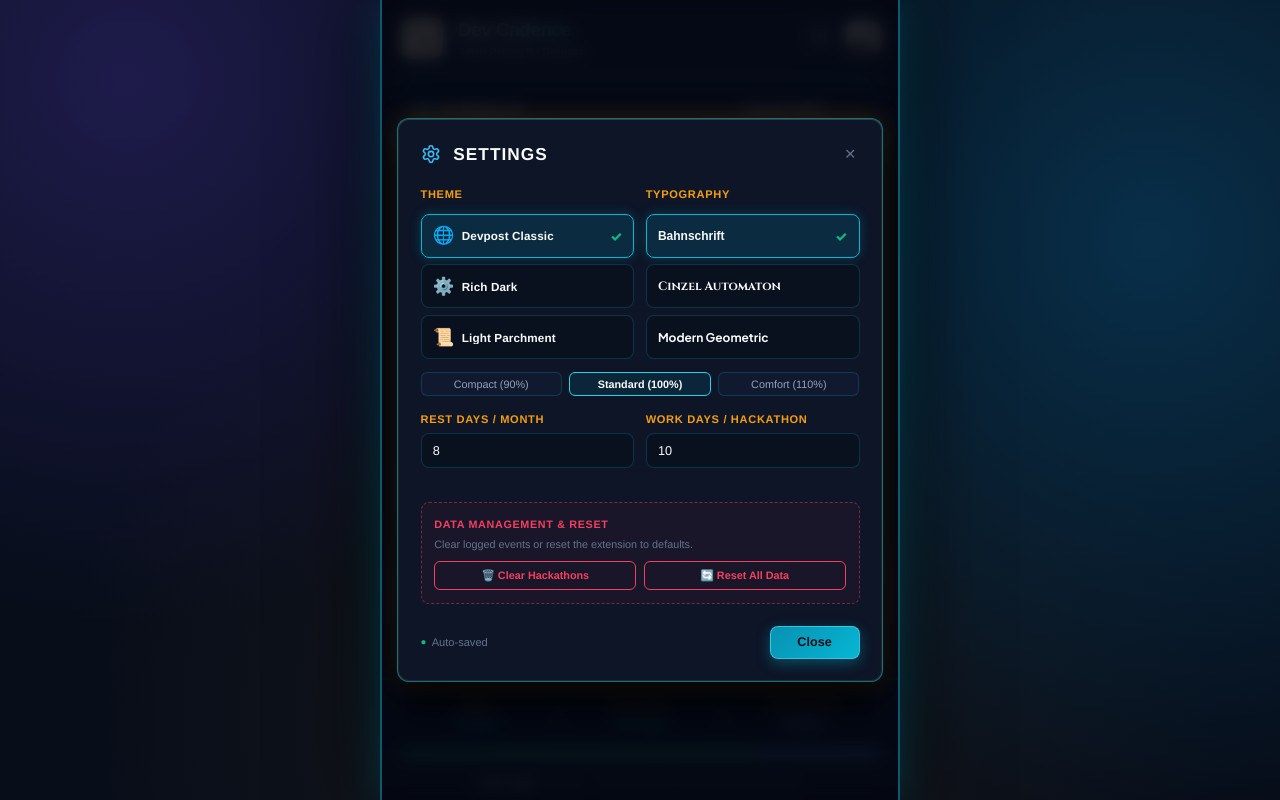
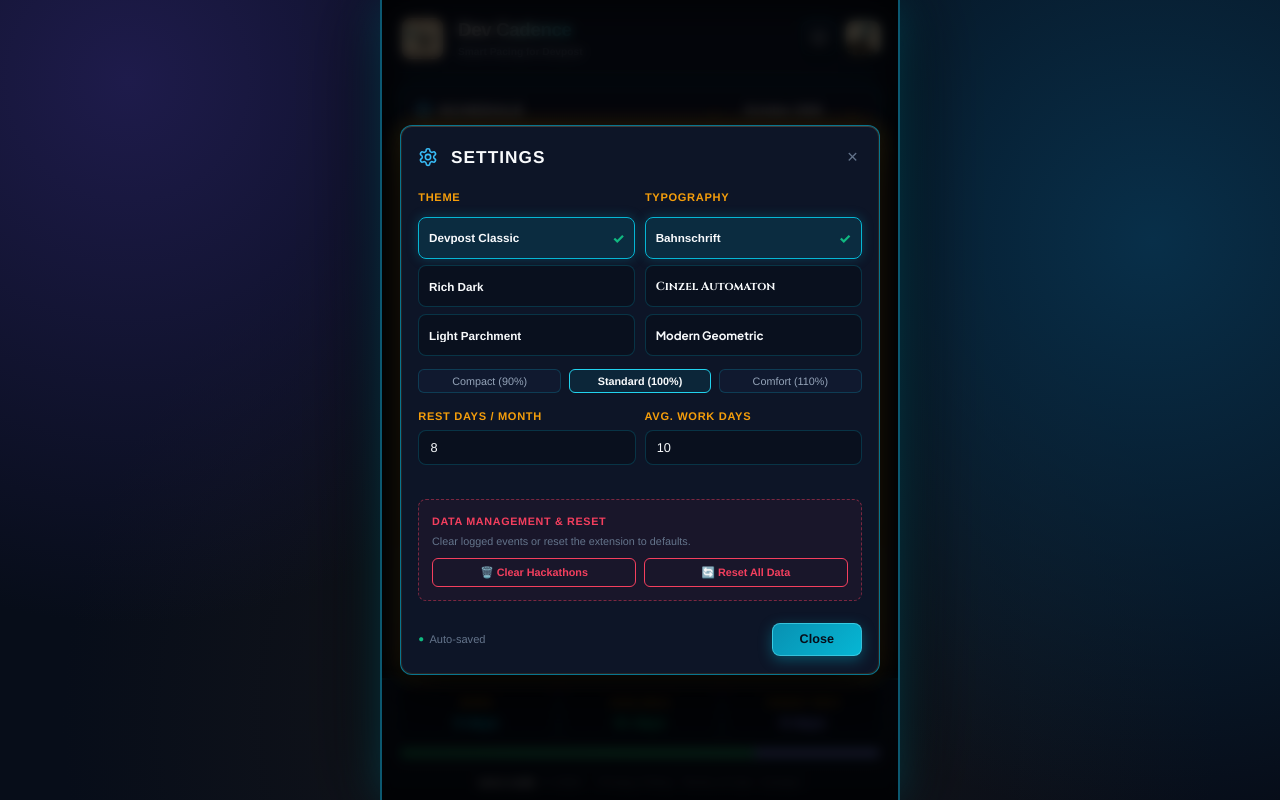
Before and after one commit to vero-code/dev-cadence, a React (Vite) app: page / in a window 1280 px wide. Both pictures are taken after a click on the button 819 px from the left and 38 px from the top of the page. Built offline with nearby package versions, Linux system fonts and the light colour scheme.

Commit message:
fix: enforce startDate <= endDate

```diff
--- a/src/components/Icons.jsx
+++ b/src/components/Icons.jsx
@@ -116,3 +116,24 @@ export const ChevronDownIcon = ({ size = 10, className = '' }) => (
     <polyline points="4 6 8 10 12 6" />
   </svg>
 );
+
+/**
+ * Mathematically centered plus icon for buttons
+ */
+export const PlusIcon = ({ size = 11, className = '', strokeWidth = 2.4 }) => (
+  <svg
+    className={`tracker-plus-icon ${className}`}
+    width={size}
+    height={size}
+    viewBox="0 0 12 12"
+    fill="none"
+    stroke="currentColor"
+    strokeWidth={strokeWidth}
+    strokeLinecap="round"
+    strokeLinejoin="round"
+    aria-hidden="true"
+  >
+    <line x1="6" y1="2" x2="6" y2="10" />
+    <line x1="2" y1="6" x2="10" y2="6" />
+  </svg>
+);
--- a/src/components/PipelineTable.jsx
+++ b/src/components/PipelineTable.jsx
@@ -5,6 +5,7 @@ import {
   TableViewIcon,
   FilterArrowsIcon,
   ChevronDownIcon,
+  PlusIcon,
 } from './Icons';
 
 const MONTH_ABBR = ['Jan', 'Feb', 'Mar', 'Apr', 'May', 'Jun', 'Jul', 'Aug', 'Sep', 'Oct', 'Nov', 'Dec'];
@@ -200,8 +201,9 @@ export const PipelineTable = ({
               <TableViewIcon size={14} />
             </button>
           </div>
-          <button type="button" className="btn-primary" onClick={onAddNew}>
-            <span>+</span> Hackathon
+          <button type="button" className="btn-primary tracker-add-btn" onClick={onAddNew} title="Log Hackathon">
+            <PlusIcon size={11} strokeWidth={2.4} />
+            <span className="tracker-add-label">Hackathon</span>
           </button>
         </div>
       </div>
--- a/src/components/SettingsModal.jsx
+++ b/src/components/SettingsModal.jsx
@@ -130,10 +130,7 @@ export const SettingsModal = ({
                       className={`theme-option-btn ${isSelected ? 'active' : ''}`}
                       onClick={() => handleThemeClick(t.id)}
                     >
-                      <span className="theme-option-icon">{t.icon}</span>
-                      <div className="theme-option-text">
-                        <div className="theme-option-name">{t.name}</div>
-                      </div>
+                      <span className="theme-option-title">{t.name}</span>
                       {isSelected && <span className="theme-option-check">✓</span>}
                     </button>
                   );
@@ -199,7 +196,7 @@ export const SettingsModal = ({
             </div>
 
             <div className="form-group">
-              <label className="form-label">Work Days / Hackathon</label>
+              <label className="form-label">Avg. Work Days</label>
               <input
                 type="number"
                 min="1"
--- a/src/index.css
+++ b/src/index.css
@@ -755,6 +755,7 @@ body:has([data-theme="devpost"]) {
   border-radius: var(--radius);
   padding: 0.75rem 0.85rem;
   overflow: hidden;
+  container-type: inline-size;
   box-shadow:
     inset 0 0 0 1px rgba(245, 158, 11, 0.12),
     inset 0 1px 0 rgba(255, 255, 255, 0.1),
@@ -767,17 +768,20 @@ body:has([data-theme="devpost"]) {
   display: flex;
   justify-content: space-between;
   align-items: center;
-  gap: 0.5rem;
+  gap: 0.35rem;
   flex-shrink: 0;
   padding-bottom: 0.45rem;
   border-bottom: 1px solid var(--border-subtle);
   margin-bottom: 0.25rem;
+  min-width: 0;
 }
 
 .tracker-heading-group {
   display: flex;
   align-items: center;
-  gap: 0.65rem;
+  gap: 0.35rem;
+  min-width: 0;
+  flex-shrink: 1;
 }
 
 .tracker-badge-icon {
@@ -799,16 +803,19 @@ body:has([data-theme="devpost"]) {
   position: relative;
   display: inline-flex;
   align-items: center;
+  flex-shrink: 0;
 }
 
 .tracker-filter-btn {
   display: inline-flex;
   align-items: center;
-  gap: 0.35rem;
+  gap: 0.25rem;
   background: var(--bg-input);
   border: 1px solid var(--border-subtle);
   border-radius: 6px;
-  padding: 0.24rem 0.55rem;
+  padding: 0 0.45rem;
+  height: 28px;
+  box-sizing: border-box;
   font-family: var(--font-heading);
   font-size: 0.72rem;
   font-weight: 600;
@@ -816,6 +823,8 @@ body:has([data-theme="devpost"]) {
   cursor: pointer;
   transition: all 0.18s ease;
   user-select: none;
+  white-space: nowrap;
+  flex-shrink: 0;
 }
 
 .tracker-filter-btn:hover {
@@ -964,19 +973,73 @@ body:has([data-theme="devpost"]) {
 .pipeline-header-actions {
   display: flex;
   align-items: center;
-  gap: 0.45rem;
+  gap: 0.35rem;
+  flex-shrink: 0;
 }
 
 .pipeline-header-actions .btn-primary {
   height: 28px;
-  padding: 0 0.8rem;
+  padding: 0 0.65rem;
   font-size: 0.74rem;
-  letter-spacing: 0.06em;
+  letter-spacing: 0.05em;
   display: inline-flex;
   align-items: center;
   justify-content: center;
   box-sizing: border-box;
   gap: 0.35rem;
+  white-space: nowrap;
+  flex-shrink: 0;
+}
+
+.tracker-plus-icon {
+  display: block;
+  flex-shrink: 0;
+}
+
+@container (max-width: 440px) {
+  .section-heading {
+    font-size: 0.85rem;
+    gap: 0.25rem;
+  }
+  .tracker-add-label {
+    display: none;
+  }
+  .pipeline-header-actions .btn-primary.tracker-add-btn {
+    width: 28px;
+    height: 28px;
+    padding: 0;
+    min-width: 28px;
+    display: inline-flex;
+    align-items: center;
+    justify-content: center;
+    border-radius: 7px;
+  }
+  .tracker-filter-btn {
+    padding: 0 0.35rem;
+  }
+}
+
+@media (max-width: 440px) {
+  .section-heading {
+    font-size: 0.85rem;
+    gap: 0.25rem;
+  }
+  .tracker-add-label {
+    display: none;
+  }
+  .pipeline-header-actions .btn-primary.tracker-add-btn {
+    width: 28px;
+    height: 28px;
+    padding: 0;
+    min-width: 28px;
+    display: inline-flex;
+    align-items: center;
+    justify-content: center;
+    border-radius: 7px;
+  }
+  .tracker-filter-btn {
+    padding: 0 0.35rem;
+  }
 }
 
 .view-mode-toggle {
@@ -1839,13 +1902,13 @@ body:has([data-theme="devpost"]) {
 .modal-overlay {
   position: fixed;
   inset: 0;
-  background: var(--backdrop-bg);
-  backdrop-filter: blur(8px);
+  background: rgba(0, 0, 0, 0.78);
+  backdrop-filter: blur(6px);
   display: flex;
   align-items: center;
   justify-content: center;
   z-index: 100;
-  padding: 1rem;
+  padding: 0.5rem;
   animation: fadeIn 0.2s ease;
 }
 
@@ -1853,9 +1916,10 @@ body:has([data-theme="devpost"]) {
   background: var(--modal-bg);
   border: 1.5px solid var(--border-hover);
   border-radius: var(--radius);
-  padding: 1.5rem;
+  padding: 1.25rem 1.15rem;
   width: 100%;
-  max-width: 500px;
+  max-width: 480px;
+  box-sizing: border-box;
   box-shadow:
     inset 0 0 0 1px rgba(245, 158, 11, 0.12),
     inset 0 1px 0 rgba(255, 255, 255, 0.1),
@@ -2005,8 +2069,17 @@ body:has([data-theme="devpost"]) {
 
 .form-row-2 {
   display: grid;
-  grid-template-columns: 1fr 1fr;
-  gap: 0.75rem;
+  grid-template-columns: minmax(0, 1fr) minmax(0, 1fr);
+  gap: 0.6rem;
+  width: 100%;
+  box-sizing: border-box;
+}
+
+@media (max-width: 380px) {
+  .form-row-2 {
+    grid-template-columns: 1fr;
+    gap: 0.5rem;
+  }
 }
 
 .color-picker-row {
@@ -2145,19 +2218,20 @@ body:has([data-theme="devpost"]) {
   filter: brightness(1.1);
   transform: translateY(-1px);
   box-shadow: 0 6px 18px rgba(244, 63, 94, 0.5);
-}
-
-/* Settings Modal Two-Column Layout: Theme & Typography */
+}/* Settings Modal Two-Column Layout: Theme & Typography */
 .settings-columns-row {
   display: grid;
-  grid-template-columns: 1fr 1fr;
-  gap: 0.75rem;
+  grid-template-columns: minmax(0, 1fr) minmax(0, 1fr);
+  gap: 0.65rem;
   margin-bottom: 0.85rem;
+  width: 100%;
+  box-sizing: border-box;
 }
 
 .settings-column {
   display: flex;
   flex-direction: column;
+  min-width: 0;
 }
 
 .theme-options-grid,
@@ -2166,16 +2240,17 @@ body:has([data-theme="devpost"]) {
   flex-direction: column;
   gap: 0.45rem;
   margin-top: 0.35rem;
+  min-width: 0;
 }
 
 .theme-option-btn,
 .font-option-btn {
   display: flex;
   align-items: center;
-  justify-content: space-between;
-  gap: 0.5rem;
-  padding: 0.55rem 0.75rem;
-  min-height: 44px;
+  justify-content: flex-start;
+  gap: 0.45rem;
+  padding: 0.5rem 0.65rem;
+  min-height: 42px;
   border-radius: 8px;
   border: 1.5px solid var(--border-subtle);
   background: var(--bg-input);
@@ -2185,6 +2260,8 @@ body:has([data-theme="devpost"]) {
   transition: all 0.2s ease;
   position: relative;
   box-sizing: border-box;
+  min-width: 0;
+  width: 100%;
 }
 
 .theme-option-btn:hover,
@@ -2221,28 +2298,27 @@ body:has([data-theme="devpost"]) {
   align-items: center;
 }
 
-.theme-option-text {
-  flex: 1;
-  min-width: 0;
-}
-
-.theme-option-name {
+.theme-option-title,
+.font-option-title {
   font-family: var(--font-heading);
   font-size: 0.78rem;
-  font-weight: 700;
-  letter-spacing: 0.01em;
-  white-space: nowrap;
-  overflow: hidden;
-  text-overflow: ellipsis;
-}
-
-.font-option-title {
-  font-size: 0.8rem;
   font-weight: 700;
   white-space: nowrap;
   overflow: hidden;
   text-overflow: ellipsis;
   flex: 1;
+  text-align: left;
+  min-width: 0;
+}
+
+@media (max-width: 440px) {
+  .settings-columns-row {
+    grid-template-columns: 1fr;
+    gap: 0.65rem;
+  }
+  .modal-card {
+    padding: 1rem 0.85rem;
+  }
 }
 
 .theme-option-check,
@@ -2684,24 +2760,32 @@ body:has([data-theme="devpost"]) {
   color: #ffffff;
 }
 
-/* Dashed Border Range Highlight when Log/Edit Modal is open */
+/* Dashed Border Range Highlight when Log/Edit Modal is open — original cyan/blue style */
 .calendar-day-cell.modal-dashed-cell {
-  outline: 2px dashed var(--draft-outline-color, #f59e0b) !important;
-  outline-offset: -2px;
-  box-shadow: inset 0 0 12px var(--draft-shadow-color, rgba(245, 158, 11, 0.25)) !important;
+  border: 1.5px dashed var(--cyan-light, #22d3ee) !important;
+  box-shadow: 0 0 10px var(--cyan-glow, rgba(6, 182, 212, 0.35)) !important;
+  background: rgba(6, 182, 212, 0.18) !important;
   animation: pulseDashedBorder 1.8s ease-in-out infinite;
   z-index: 5;
   cursor: pointer;
 }
 
 [data-theme="parchment"] .calendar-day-cell.modal-dashed-cell {
-  outline-color: var(--draft-outline-color, #b45309) !important;
-  box-shadow: inset 0 0 10px var(--draft-shadow-color, rgba(180, 83, 9, 0.22)) !important;
+  border: 1.5px dashed #0284c7 !important;
+  box-shadow: 0 0 8px rgba(2, 132, 199, 0.25) !important;
+  background: rgba(2, 132, 199, 0.16) !important;
 }
 
 [data-theme="devpost"] .calendar-day-cell.modal-dashed-cell {
-  outline-color: var(--draft-outline-color, #06b6d4) !important;
-  box-shadow: inset 0 0 14px var(--draft-shadow-color, rgba(6, 182, 212, 0.35)) !important;
+  border: 1.5px dashed #38bdf8 !important;
+  box-shadow: 0 0 12px rgba(56, 189, 248, 0.35) !important;
+  background: rgba(6, 182, 212, 0.18) !important;
+}
+
+[data-theme="steampunk"] .calendar-day-cell.modal-dashed-cell {
+  border: 1.5px dashed #00e5ff !important;
+  box-shadow: 0 0 12px rgba(0, 229, 255, 0.35) !important;
+  background: rgba(0, 229, 255, 0.18) !important;
 }
 
 @keyframes pulseDashedBorder {
@@ -2716,24 +2800,36 @@ body:has([data-theme="devpost"]) {
 /* Badges for Draft Start / End Dates */
 .draft-start-badge {
   background: var(--amber-gear, #f59e0b);
-  color: #fff;
+  color: #111827;
   font-size: 0.52rem;
   font-weight: 800;
   padding: 1px 4px;
   border-radius: 3px;
   letter-spacing: 0.04em;
   animation: pulseStart 1.8s infinite;
+  white-space: nowrap;
 }
 
 .draft-end-badge {
   background: #10b981;
-  color: #fff;
+  color: #ffffff;
   font-size: 0.52rem;
   font-weight: 800;
   padding: 1px 4px;
   border-radius: 3px;
   letter-spacing: 0.04em;
   animation: pulseStart 1.8s infinite;
+  white-space: nowrap;
+}
+
+[data-theme="parchment"] .draft-start-badge {
+  background: #d97706;
+  color: #ffffff;
+}
+
+[data-theme="parchment"] .draft-end-badge {
+  background: #059669;
+  color: #ffffff;
 }
 
 /* Animated Deadline Flag for Draft */
```
Also changed, not shown: devpost/checklist.md (+2 -0 lines), src/components/CalendarGrid.jsx (+17 -27 lines), src/components/LogModal.jsx (+44 -9 lines).
